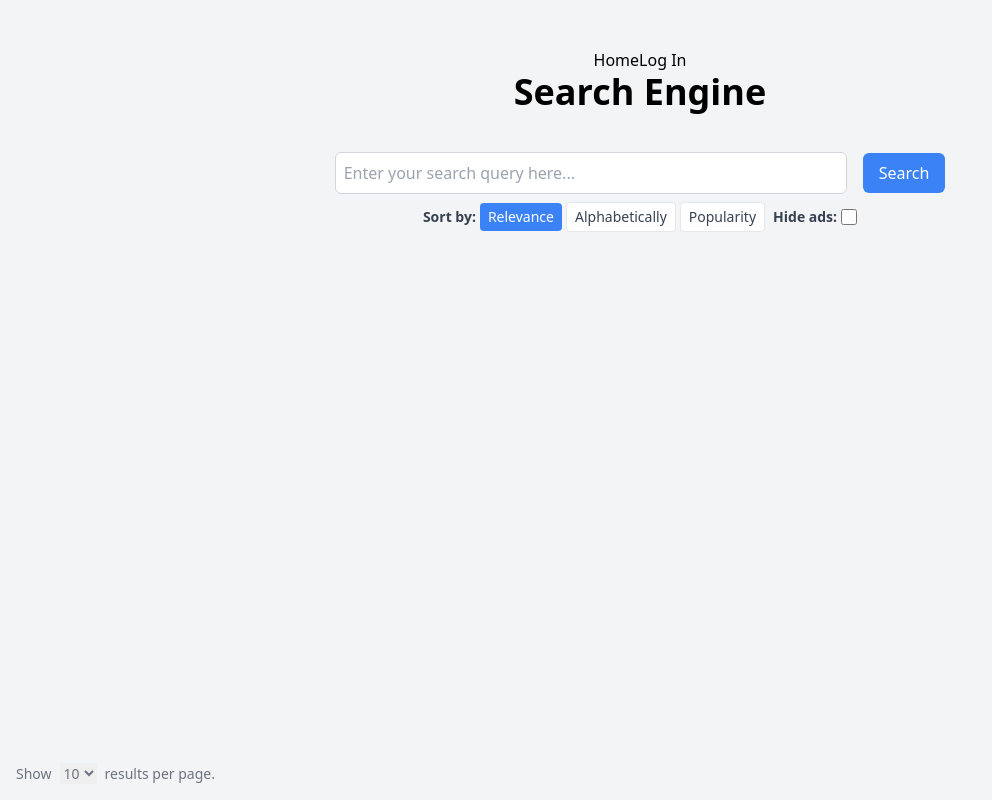
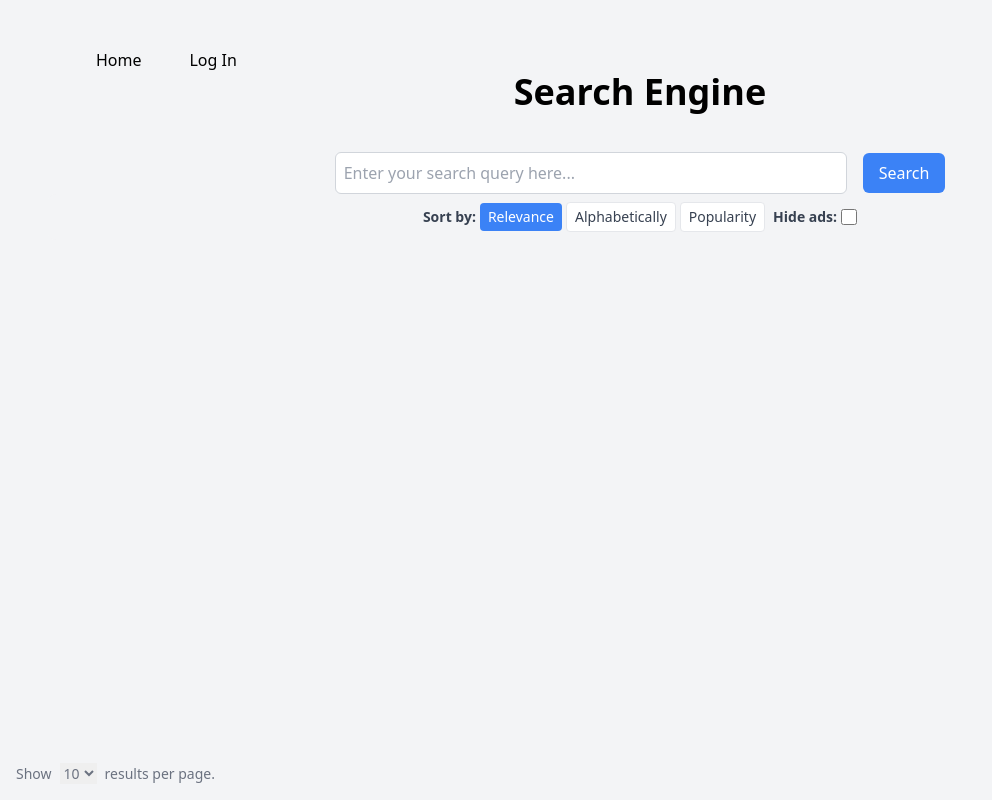
Before and after one commit to cyberseekers/SearchEngine, a Next.js app: page / in a window 1280 px wide. Shown: the whole page, without its empty margins (0-992 px from the left). Built offline with nearby package versions, Linux system fonts and the light colour scheme.

Commit message:
formatted the nav bar

```diff
--- a/components/logged-out-nav.jsx
+++ b/components/logged-out-nav.jsx
@@ -1,5 +1,6 @@
 import React from "react";
 import Link from "next/link";
+import '../styles/nav.css'
 
 
 
@@ -10,8 +11,12 @@ const LoggedOutNav = () => {
 
     return (
         <nav className="nav">
-            <Link href='/'>Home</Link>
-            <Link href='/log-in' >Log In</Link>
+            <div className="inner-nav-container">
+                <Link className='home-link' href='/'>Home</Link>
+                <Link className='login-link' href='/log-in' >Log In</Link>
+
+            </div>
+
         </nav>
 
     )
```
